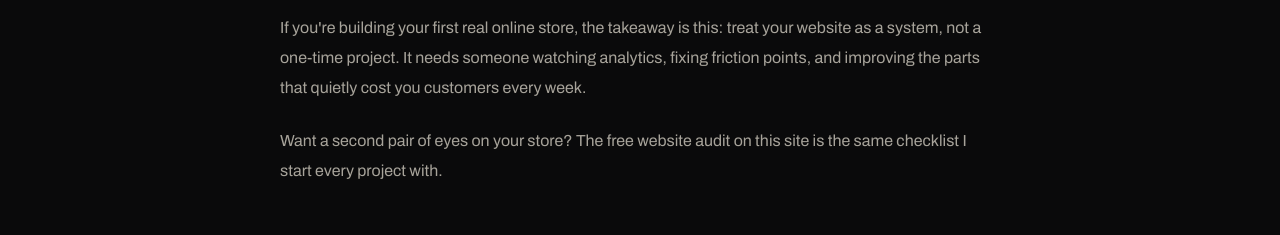
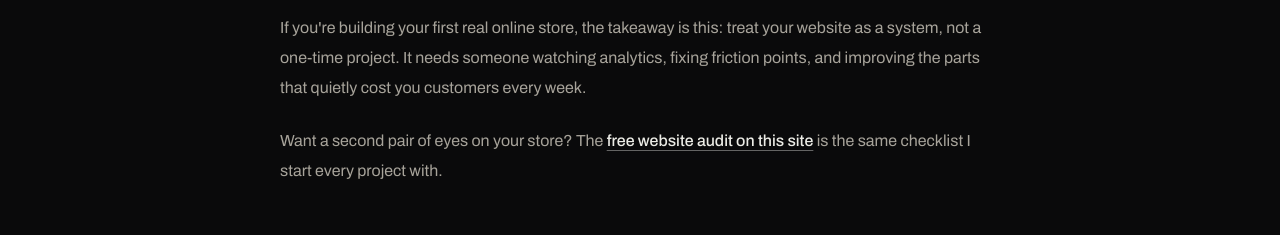
Before and after one commit to rafsaaanrakib/rakibwebstudio, a Next.js app: page /blog/building-wearzana-from-scratch in a window 1280 px wide. Shown: the part 800-1035 px from the top of the page. Built offline with nearby package versions, Linux system fonts and the light colour scheme; no server answers; a web font is replaced by a local one.

Commit message:
Blog: support inline links in post body; add internal/external links to pillar post (ebook, tools, services, case study, web.dev) and older posts

```diff
--- a/app/blog/[slug]/page.tsx
+++ b/app/blog/[slug]/page.tsx
@@ -16,6 +16,27 @@ export function generateMetadata({ params }: { params: { slug: string } }): Meta
     description: post.excerpt,
     alternates: { canonical: `/blog/${params.slug}` },
   };
+}
+
+// Body paragraphs support lightweight links: [label](/internal) or
+// [label](https://external). Everything else renders as plain text.
+function renderRichText(text: string) {
+  return text.split(/(\[[^\]]+\]\([^)]+\))/g).map((part, i) => {
+    const m = part.match(/^\[([^\]]+)\]\(([^)]+)\)$/);
+    if (!m) return part;
+    const [, label, href] = m;
+    const cls =
+      "font-medium text-porcelain underline decoration-porcelain/40 underline-offset-4 transition hover:decoration-signal";
+    return href.startsWith("/") ? (
+      <Link key={i} href={href} className={cls}>
+        {label}
+      </Link>
+    ) : (
+      <a key={i} href={href} target="_blank" rel="noopener noreferrer" className={cls}>
+        {label}
+      </a>
+    );
+  });
 }
 
 export default function PostPage({ params }: { params: { slug: string } }) {
@@ -39,7 +60,7 @@ export default function PostPage({ params }: { params: { slug: string } }) {
         <div className="mt-10 space-y-6">
           {post.body.map((paragraph, i) => (
             <p key={i} className="text-base leading-[1.85] text-mist">
-              {paragraph}
+              {renderRichText(paragraph)}
             </p>
           ))}
         </div>
--- a/data/posts.ts
+++ b/data/posts.ts
@@ -21,12 +21,12 @@ export const posts: Post[] = [
       "Leak one: the first five seconds say nothing. A visitor arrives with one question \u2014 \"can this business solve my problem?\" \u2014 and if your homepage answers with your company name, a stock photo and \"Welcome to our website,\" they're gone. Not because your offer is bad, but because they couldn't tell what it was. Clarity beats cleverness every single time: who you help, what you do, and what happens next, readable in five seconds.",
       "Leak two: the site talks about you, not about them. \"We are a leading provider with 10 years of experience\" is about you. Your visitor cares about their problem, their deadline, their money. Every heading on your site should pass one test \u2014 does this sentence help the visitor see their problem solved? If not, it's decoration, and decoration doesn't sell.",
       "Leak three: there is no single next step. Five buttons, three phone numbers, a chat widget, a newsletter popup and a \"learn more\" \u2014 that's not helpful, that's a crowd shouting directions. A converting page has one obvious next action, repeated calmly: book the call, get the quote, buy the thing. Confused visitors don't choose the wrong option. They choose to leave.",
-      "Leak four: no proof near the decision. People don't buy from websites; they buy from businesses they trust. Reviews, real photos, case studies, names, results \u2014 placed where the decision happens, not buried on an \"about\" page nobody visits. When I rebuilt the WearZana store, the lesson was exactly this: a slow, thin product page reads as a small, untrustworthy shop before a single word is read. Trust is a design feature, not a marketing extra.",
+      "Leak four: no proof near the decision. People don't buy from websites; they buy from businesses they trust. Reviews, real photos, case studies, names, results \u2014 placed where the decision happens, not buried on an \"about\" page nobody visits. When I rebuilt [the WearZana store](/work/wearzana), the lesson was exactly this: a [slow, thin product page](https://web.dev/articles/vitals) reads as a small, untrustworthy shop before a single word is read. Trust is a design feature, not a marketing extra.",
       "Leak five: the 97% are allowed to vanish. Most visitors will never buy on the first visit \u2014 that's normal, not failure. What's failure is giving them no reason and no way to stay connected: no lead magnet, no WhatsApp follow-up, no email capture, no retargeting. A website without a capture system is a bucket with the bottom missing. You don't need more water. You need to fix the bucket.",
       "So what does the fix look like? Not a redesign \u2014 a system, in this order.",
-      "Step one is clarity before design: one sentence that says who you help and what changes for them, placed where a five-second visitor can't miss it. Step two is building pages that convert: one goal per page, proof near every decision, and speed treated as a trust signal. Step three is attracting the right visitors \u2014 SEO and content aimed at people already searching for what you sell, in the words they actually use. Step four is capture and follow-up: every visitor who isn't ready to buy gets an easy way to stay in your world until they are.",
+      "Step one is clarity before design: one sentence that says who you help and what changes for them, placed where a five-second visitor can't miss it. Step two is building [pages that convert](/services/conversion-optimization): one goal per page, proof near every decision, and speed treated as a trust signal. Step three is attracting the right visitors \u2014 [SEO](/services/seo) and content aimed at people already searching for what you sell, in the words they actually use. Step four is capture and follow-up: every visitor who isn't ready to buy gets an easy way to stay in your world until they are.",
       "This order matters. Most businesses do it backwards \u2014 they buy more traffic (step three) for a website that leaks (steps one, two and four undone), then conclude that \"online marketing doesn't work.\" It works. It just works in sequence.",
-      "If you want to check your own site against the five leaks, the free website audit on this site walks you through the same list I start every client project with \u2014 no email wall for the first result. And if you want the complete system, it's the one I wrote down in my book, Website to Customers: the clarity framework, the conversion pages, the traffic chapters, and a 30-day action plan that puts it in order for you.",
+      "If you want to check your own site against the five leaks, [the free website audit on this site](/tools) walks you through the same list I start every client project with \u2014 no email wall for the first result. And if you want the complete system, it's the one I wrote down in my book, [Website to Customers](/ebook): the clarity framework, the conversion pages, the traffic chapters, and a 30-day action plan that puts it in order for you.",
       "But start with the leaks. Find one, fix it this week, and watch what your existing traffic was worth all along.",
     ],
   },
@@ -41,7 +41,7 @@ export const posts: Post[] = [
       "The biggest lesson: speed is a trust signal before a single word of copy is read. A slow product page reads as a small, untrustworthy shop, even if the products are great. I spent as much time on image optimization and loading performance as I did on layout.",
       "The second lesson: SEO and web development aren't separate jobs. Because I built and now run the SEO for the same site, I could structure URLs, headings, and page speed with search visibility in mind from day one instead of retrofitting it later.",
       "If you're building your first real online store, the takeaway is this: treat your website as a system, not a one-time project. It needs someone watching analytics, fixing friction points, and improving the parts that quietly cost you customers every week.",
-      "Want a second pair of eyes on your store? The free website audit on this site is the same checklist I start every project with.",
+      "Want a second pair of eyes on your store? The [free website audit on this site](/tools) is the same checklist I start every project with.",
     ],
   },
   {
@@ -54,10 +54,10 @@ export const posts: Post[] = [
       "Most businesses don't need advanced SEO tactics first — they need the basics done properly. Here's what I check before anything else.",
       "Google Business Profile: claimed, fully filled out, with real photos and accurate hours. For any business serving a location, this alone drives more visibility than most paid ads.",
       "On-page basics: unique title tags and meta descriptions for every page, a clear heading structure, and keywords that match how customers actually search — not internal jargon.",
-      "Technical health: site speed, mobile responsiveness, and no broken links. I run every new client through Google Search Console in the first week to catch what's silently hurting rankings.",
+      "Technical health: site speed, mobile responsiveness, and no broken links. I run every new client through [Google Search Console](https://search.google.com/search-console) in the first week to catch what's silently hurting rankings.",
       "Content that matches intent: a blog post about 'best practices' means nothing if customers are searching for what you actually sell, in the words they actually use. Match your content to real search intent, not what feels impressive to write.",
       "Getting these right consistently outperforms chasing every new SEO trend before the fundamentals are solid.",
-      "Start with the free audit tool on this site — it walks you through the same basics for your own website.",
+      "Start with the [free audit tool on this site](/tools) — it walks you through the same basics for your own website.",
     ],
   },
 ];
```
